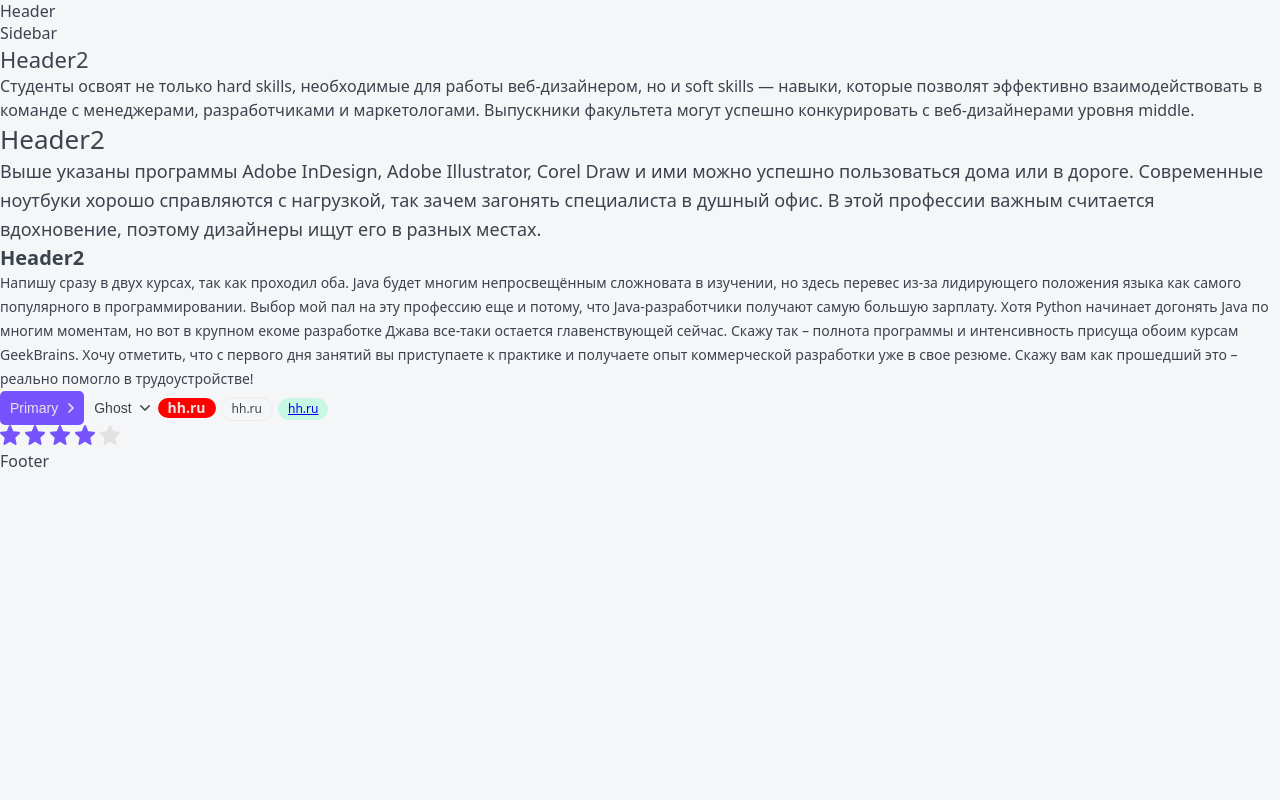
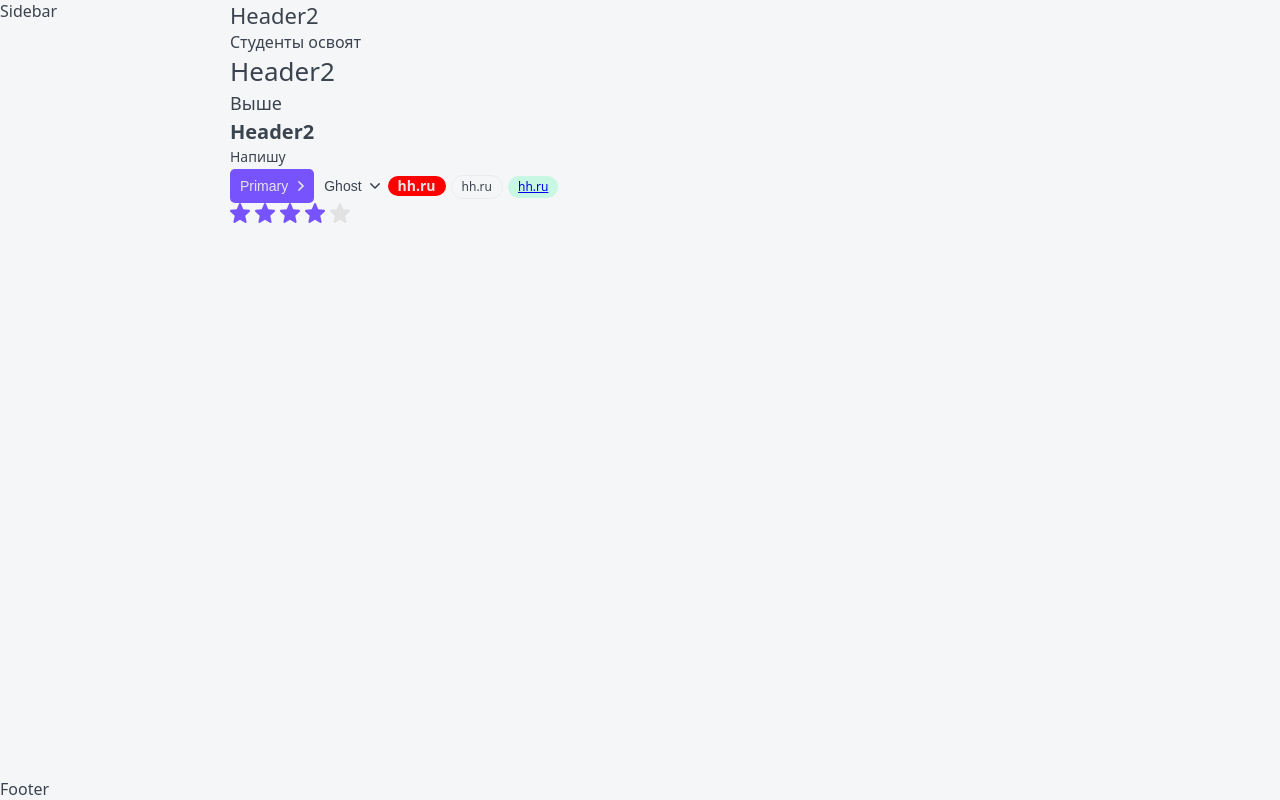
Before and after one commit to Grec88/nextProject, a Next.js app: page / in a window 1280 px wide. Built offline with nearby package versions, Linux system fonts and the light colour scheme.

Commit message:
Layout styles

```diff
--- a/src/components/rating/rating.tsx
+++ b/src/components/rating/rating.tsx
@@ -1,6 +1,6 @@
 import styles from './rating.module.css';
 import StarIcon from './Star.svg';
-import { RatingProps } from './rating.props';
+import { RatingProps } from './Rating.props';
 import cn from 'classnames';
 import { useState, useEffect, KeyboardEvent } from 'react';
 
--- a/src/components/tag/tag.tsx
+++ b/src/components/tag/tag.tsx
@@ -1,5 +1,5 @@
 import styles from './tag.module.css';
-import { TagProps } from './tag.props';
+import { TagProps } from './Tag.props';
 import cn from 'classnames';
 
 
--- /dev/null
+++ b/src/layout/Layout.module.css
@@ -0,0 +1,46 @@
+.wrapper{
+	display: grid;
+	min-height: 100vh;
+	grid-template:
+		". header header ." auto
+		". sidebar body ." 1fr
+		"footer footer footer footer" auto
+		/ auto 230px minmax(320px, 1200px) auto;
+}
+
+.header{
+	grid-area: header;
+	display:none;
+}
+
+.sidebar{
+	grid-area: sidebar;
+}
+
+
+.body{
+	grid-area: body;
+}
+
+
+.footer{
+	grid-area: footer;
+}
+
+@media (width <= 760px){
+	.sidebar{
+		display: none;
+	}
+
+	.header{
+		display:block;
+	}
+
+	.wrapper{
+		grid-template-columns: minmax(320px, 1fr);
+		grid-template-areas:
+			"header"
+			"body"
+			"footer";
+	}
+}
--- a/src/layout/layout.props copy.ts
+++ /dev/null
@@ -1,5 +0,0 @@
-import { ReactNode } from "react";
-
-export interface LayoutProps{
-    children: ReactNode;
-}
--- a/src/layout/layout.tsx
+++ b/src/layout/layout.tsx
@@ -2,31 +2,29 @@ import { FunctionComponent } from 'react';
 import { Footer } from './Footer/Footer';
 import { Header } from './Header/Header';
 import { Sidebar } from './Sidebar/Sidebar';
-import styles from './layout.module.css';
-import { LayoutProps } from './layout.props';
+import styles from './Layout.module.css';
+import { LayoutProps } from './Layout.props';
 import cn from 'classnames';
 
 
-export const Layout = ({children}: LayoutProps): JSX.Element =>{
-    return(
-        <>
-            <Header/>
-            <div>
-            <Sidebar/>
-            <div>
+export const Layout = ({ children }: LayoutProps): JSX.Element => {
+    return (
+        <div className={styles.wrapper}>
+            <Header className={styles.header}/>
+            <Sidebar className={styles.sidebar}/>
+            <div className={styles.body}>
                 {children}
             </div>
-            </div>
-            <Footer/>
-        </>
+            <Footer className={styles.footer}/>
+        </div>
     );
 };
 
-export const withLayout = <T extends Record<string, unknown>>(Component:FunctionComponent<T>) => {
-    return function withLayoutComponent(props:T):JSX.Element{
+export const withLayout = <T extends Record<string, unknown>>(Component: FunctionComponent<T>) => {
+    return function withLayoutComponent(props: T): JSX.Element {
         return (
             <Layout>
-                <Component {...props}/>
+                <Component {...props} />
             </Layout>
         );
 
--- a/src/pages/index.tsx
+++ b/src/pages/index.tsx
@@ -1,18 +1,18 @@
 
 import { useState } from 'react';
 import { Button, Rating, Tag } from '../components';
-import { withLayout } from '../layout/layout';
+import { withLayout } from '../layout/Layout';
 
 const Home = () => {
   const [rating, setRating] = useState<number>(4);
   return (
     <>
       <h2 className="heading">Header2</h2>
-      <p className='text'>Студенты освоят не только hard skills, необходимые для работы веб-дизайнером, но и soft skills — навыки, которые позволят эффективно взаимодействовать в команде с менеджерами, разработчиками и маркетологами. Выпускники факультета могут успешно конкурировать с веб-дизайнерами уровня middle.</p>
+      <p className='text'>Студенты освоят </p>
       <h1 className="heading heading--large">Header2</h1>
-      <p className='text text--large'>Выше указаны программы Adobe InDesign, Adobe Illustrator, Corel Draw и ими можно успешно пользоваться дома или в дороге. Современные ноутбуки хорошо справляются с нагрузкой, так зачем загонять специалиста в душный офис. В этой профессии важным считается вдохновение, поэтому дизайнеры ищут его в разных местах.</p>
+      <p className='text text--large'>Выше </p>
       <h3 className="heading heading--small">Header2</h3>
-      <p className='text text--small'>Напишу сразу в двух курсах, так как проходил оба. Java будет многим непросвещённым сложновата в изучении, но здесь перевес из-за лидирующего положения языка как самого популярного в программировании. Выбор мой пал на эту профессию еще и потому, что Java-разработчики получают самую большую зарплату. Хотя Python начинает догонять Java по многим моментам, но вот в крупном екоме разработке Джава все-таки остается главенствующей сейчас. Скажу так – полнота программы и интенсивность присуща обоим курсам GeekBrains. Хочу отметить, что с первого дня занятий вы приступаете к практике и получаете опыт коммерческой разработки уже в свое резюме. Скажу вам как прошедший это – реально помогло в трудоустройстве!</p>
+      <p className='text text--small'>Напишу </p>
       <Button appearance='primary' arrow="right">Primary</Button>
       <Button appearance='ghost' arrow="down">Ghost</Button>
       <Tag size="l" color="red">hh.ru</Tag>
```
